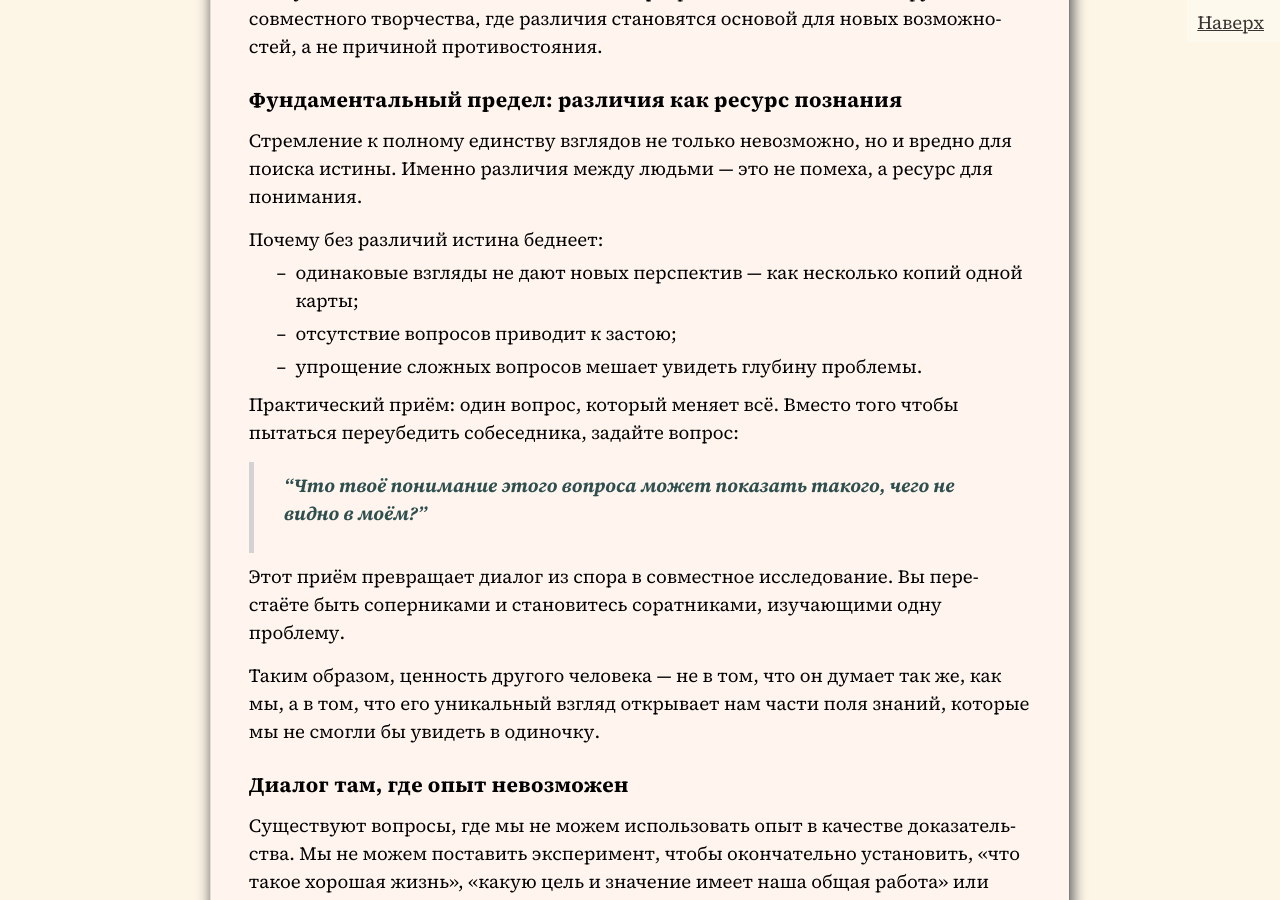
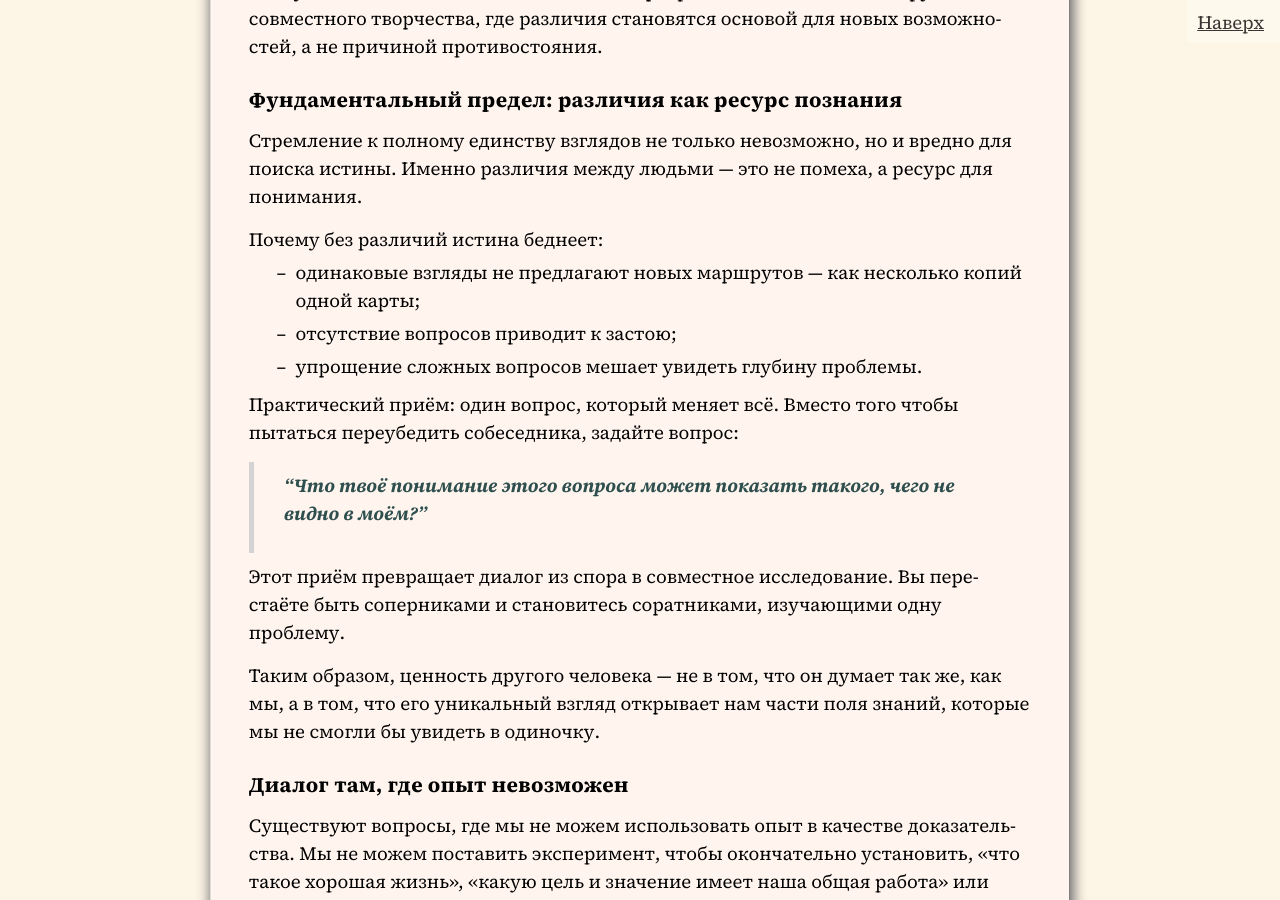
Before and after one commit to SergSi/land-use-art, a Jekyll site: the page built from _posts/2025-10-31-train.md, in a window 1280 px wide and 900 px high, scrolled down 5600 px. Built offline with Jekyll 4.4.1, drawn with Linux system fonts in a browser that asks for light colours; some web fonts are replaced.

Commit message:
Update 2025-10-31-train.md

```diff
--- a/_posts/2025-10-31-train.md
+++ b/_posts/2025-10-31-train.md
@@ -116,7 +116,7 @@ number="1"
 
 Почему без различий истина беднеет:
 
-- одинаковые взгляды не дают новых перспектив — как несколько копий одной карты;
+- одинаковые взгляды не предлагают новых маршрутов — как несколько копий одной карты;
 - отсутствие вопросов приводит к застою;
 - упрощение сложных вопросов мешает увидеть глубину проблемы.
 
```
